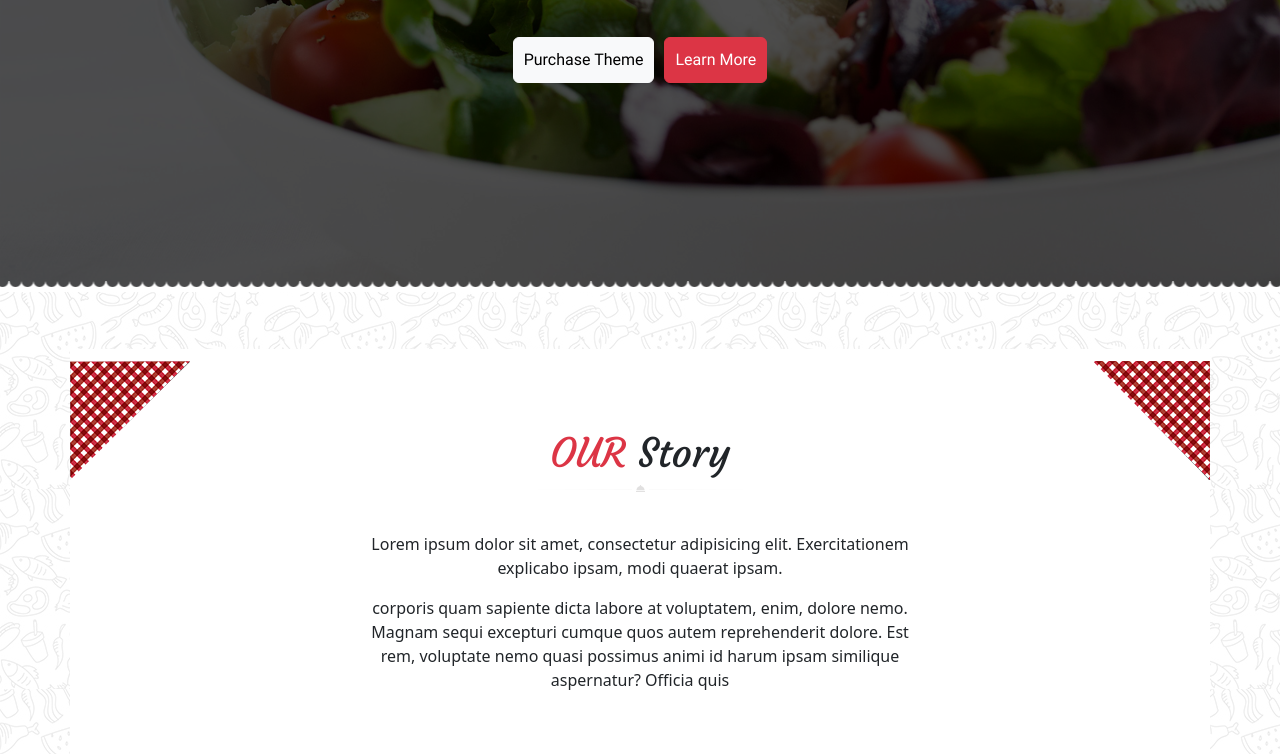
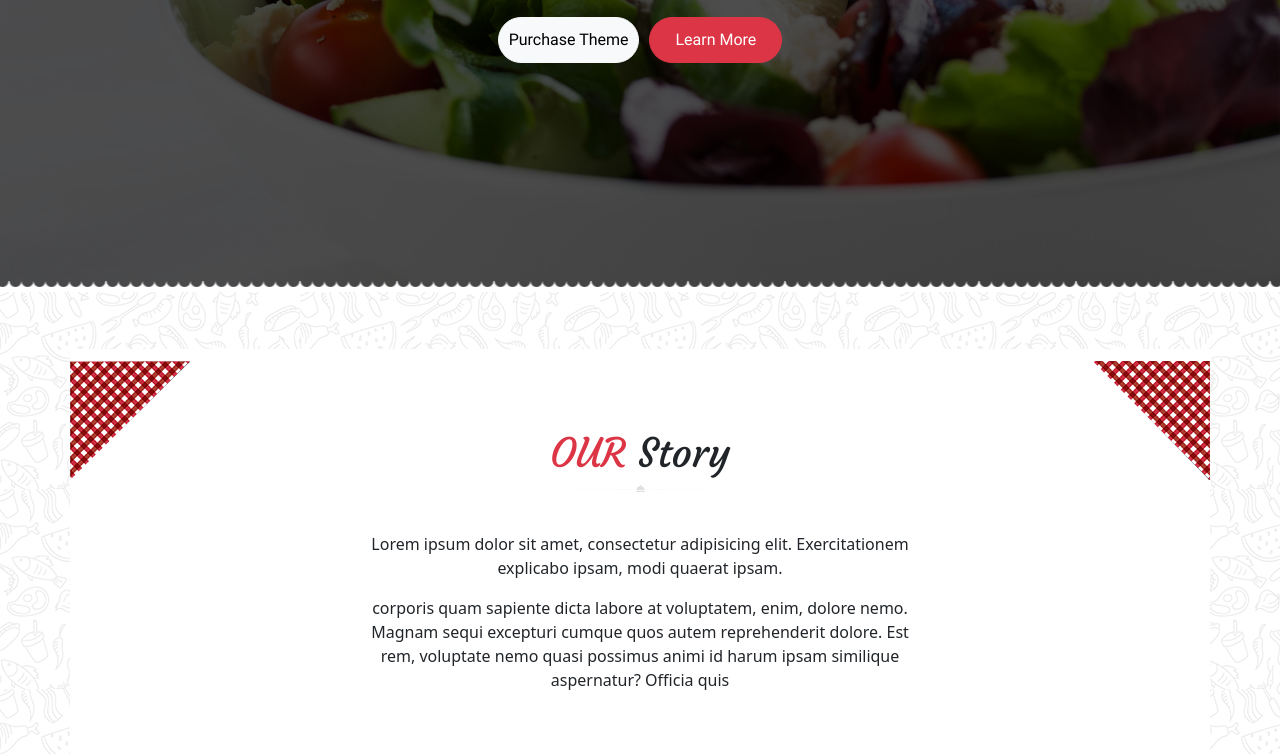
Before and after one commit to Osama-Jeb/projet_css_oussama_jebrane, a website: page index.html in a window 1280 px wide. Shown: the part 511-1265 px from the top of the page. Drawn offline with nearby package versions, Linux system fonts and the light colour scheme; files whose address does not match are found by name.

Commit message:
final fixes

```diff
--- a/index.html
+++ b/index.html
@@ -50,11 +50,11 @@
                     <span class="text-chef-red big-text">TASTE</span> makes it one <br>
                     to remember!
                 </h1>
-                <div class="banner-btn mt-2">
-                    <button class="btn btn-light">
+                <div class="banner-btn mt-2 mb-2 d-flex flex-column flex-md-row align-items-center justify-content-center">
+                    <button class="btn btn-light rounded-pill">
                         Purchase Theme
                     </button>
-                    <button class="btn btn-chef-red">
+                    <button class="learn btn btn-chef-red rounded-pill">
                         Learn More
                     </button>
                 </div>
@@ -861,7 +861,7 @@
 
                 <!-- Blog button -->
                 <div class="d-flex w-100 justify-content-center mt-2">
-                    <button class="btn btn-chef-red px-1 rounded-pill">Know More</button>
+                    <button class="btn btn-chef-red px-2 py-1 rounded-pill">Know More</button>
                 </div>
                 <!-- Bottom Corners -->
                 <div class="d-none d-md-flex justify-content-between align-items-center mt-2">
@@ -964,12 +964,12 @@
                     <i class="fa-brands fa-linkedin-in"></i>
                 </a>
             </div>
+        </div>
 
-        </div>
         <div class="col mt-1">
             <!-- Instagram -->
             <h3>INSTAGRAM</h3>
-            <div class="d-flex justify-content-center align-items-center d-md-block gap-test">
+            <div class="d-flex container-fluid justify-content-center align-items-center d-md-block gap-test">
                 <!-- four icons -->
                 <div class="d-flex flex-column flex-md-row gap-1">
                     <img src="./public/img/instragram_gallery_img1.jpg" alt="">
@@ -986,8 +986,8 @@
                     <img src="./public/img/instragram_gallery_img1.jpg" alt="">
                 </div>
             </div>
+        </div>
 
-        </div>
         <div class="col d-md-flex flex-md-column align-items-md-center d-lg-block mt-1 ">
             <!-- Tags -->
             <h3>Popular tags</h3>
@@ -1006,6 +1006,7 @@
                 <button class="btn btn-chef-red border border-1 border-light rounded-pill">Food</button>
             </div>
         </div>
+
     </footer>
     <div class="last container-fluid"></div>
 
--- a/src/sass/modules/home/_footer.scss
+++ b/src/sass/modules/home/_footer.scss
@@ -21,12 +21,14 @@ footer {
     height: 12vh;
 }
 
+// footer tags
 .tags-text {
     button {
         margin: 4px;
     }
 }
 
+// for instagram images
 .gap-test {
     gap: 5px;
 }
--- a/src/sass/modules/home/_main.scss
+++ b/src/sass/modules/home/_main.scss
@@ -26,14 +26,15 @@ main {
             }
 
             .banner-btn {
-                display: flex;
-                justify-content: center;
-                align-items: center;
                 gap: 10px;
                 font-family: "roboto";
 
                 button {
                     padding: 10px;
+                }
+
+                .learn {
+                    padding-inline: 25px;
                 }
             }
         }
```
Also changed, not shown: public/css/app.css, 1 other file.
